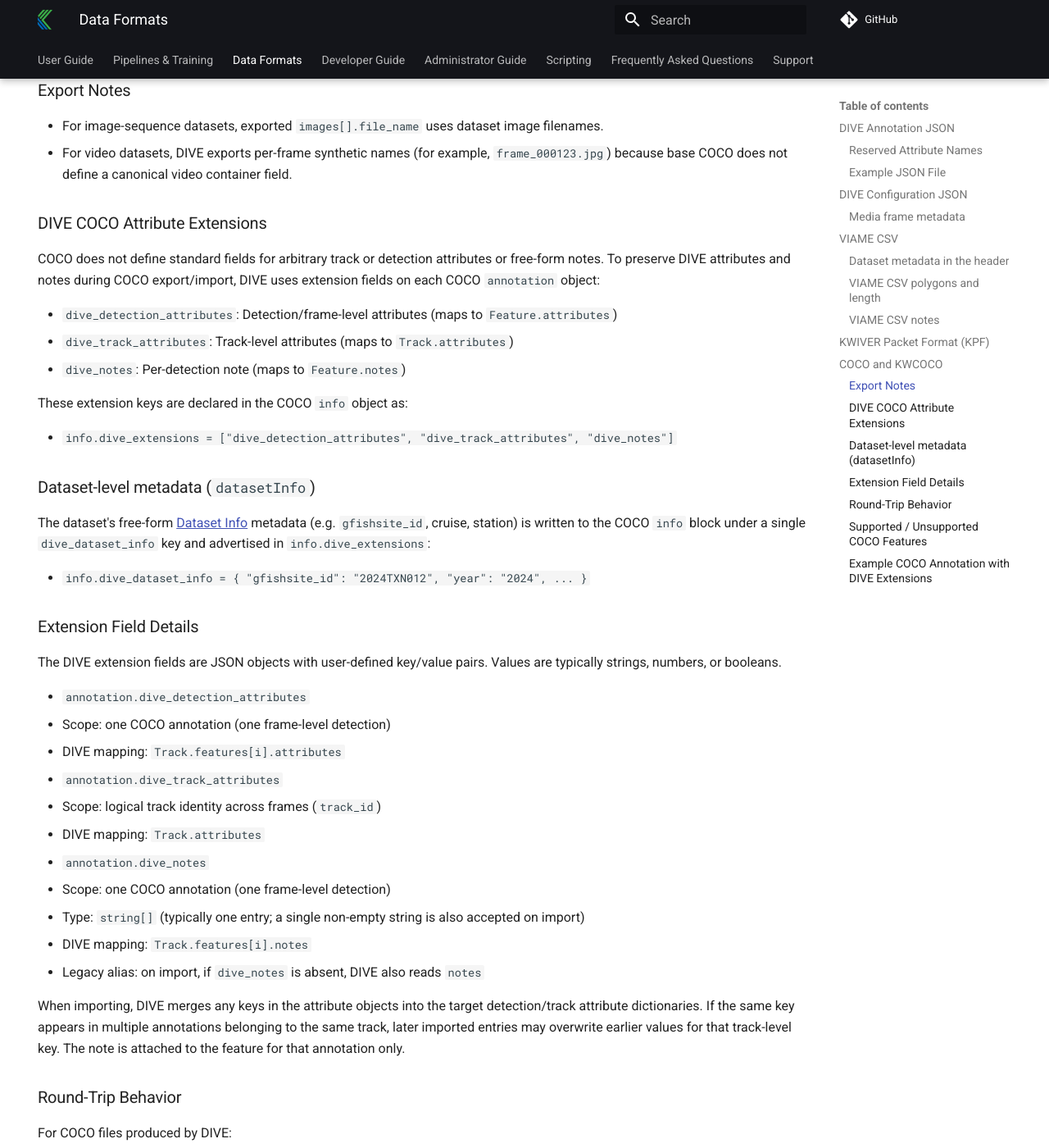
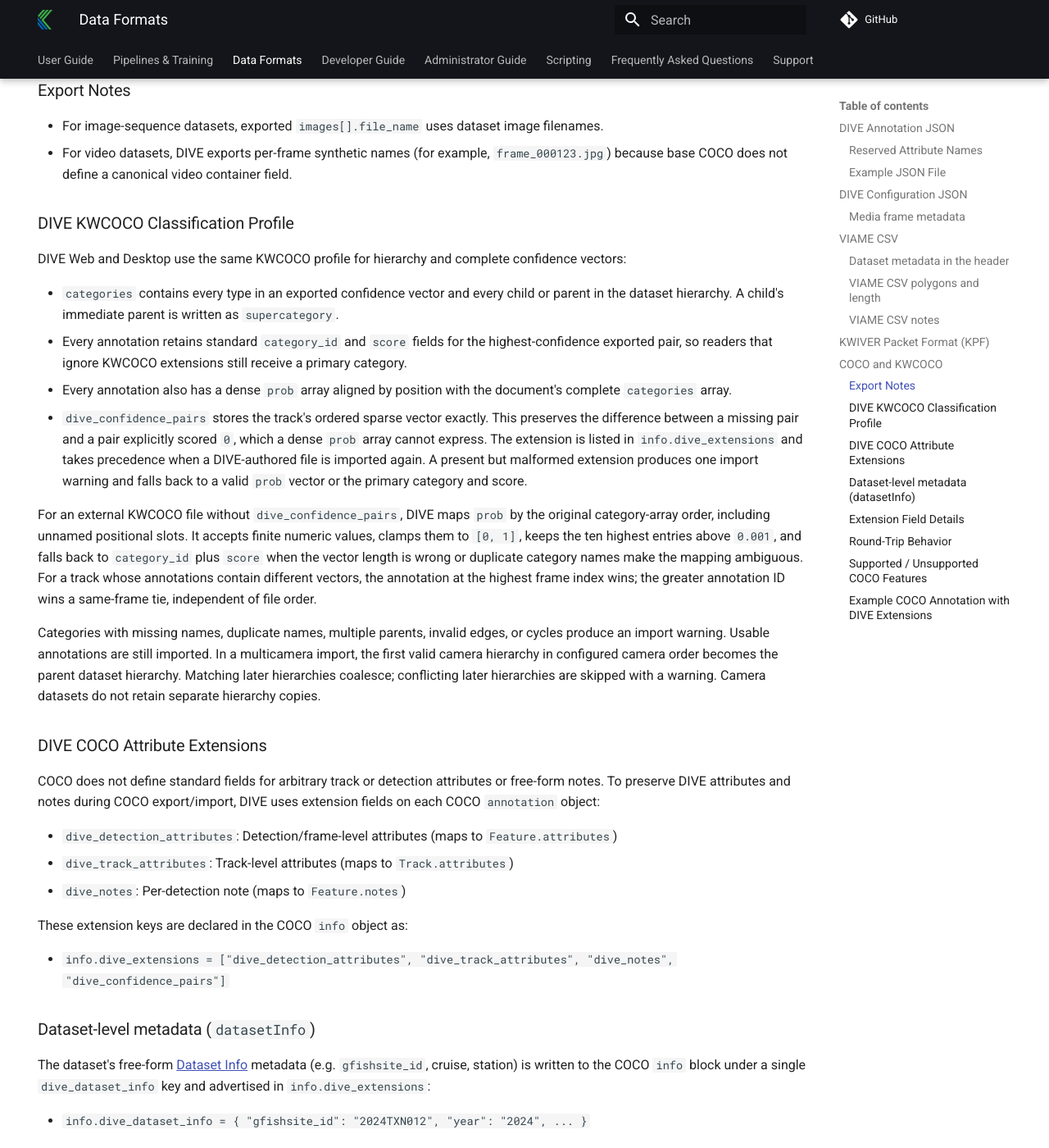
Before and after one commit to Kitware/dive, an MkDocs documentation site: the page built from docs/DataFormats.md, in a window 1280 px wide and 1400 px high, scrolled down 7545 px. Shown: the whole window at 82% size. Built offline with MkDocs 1.6.1 and Material for MkDocs 9.7.7, drawn with Linux system fonts in a browser that asks for light colours; comment, search, counter and statistics services are not loaded; some of the changed text lies outside the part shown.

Commit message:
Document and verify the DIVE KWCOCO profile

```diff
--- a/docs/DataFormats.md
+++ b/docs/DataFormats.md
@@ -210,7 +210,8 @@ DIVE Configuration JSON exports include a valid non-empty hierarchy and omit an
 one. The `config.json` embedded in a dataset zip follows the same rules. Invalid stored hierarchy
 prevents either configuration export and reports
 `Type hierarchy is invalid: {reason}. No configuration file was exported.` Hierarchy is not
-transported by DIVE Annotation JSON, COCO/KWCOCO, VIAME CSV, KPF, NIST, or `labels.txt`.
+transported by DIVE Annotation JSON, VIAME CSV, KPF, NIST, or `labels.txt`. KWCOCO transports it
+through category `supercategory` fields as described below.
 
 When importing a DIVE Configuration JSON with `datasetInfo`, **Overwrite** import (the
 default) replaces the existing `datasetInfo` block; an additive import merges it per-key
@@ -349,6 +350,35 @@ are also accepted on import.
 * For video datasets, DIVE exports per-frame synthetic names (for example, `frame_000123.jpg`)
   because base COCO does not define a canonical video container field.
 
+### DIVE KWCOCO Classification Profile
+
+DIVE Web and Desktop use the same KWCOCO profile for hierarchy and complete confidence vectors:
+
+* `categories` contains every type in an exported confidence vector and every child or parent in
+  the dataset hierarchy. A child's immediate parent is written as `supercategory`.
+* Every annotation retains standard `category_id` and `score` fields for the highest-confidence
+  exported pair, so readers that ignore KWCOCO extensions still receive a primary category.
+* Every annotation also has a dense `prob` array aligned by position with the document's complete
+  `categories` array.
+* `dive_confidence_pairs` stores the track's ordered sparse vector exactly. This preserves the
+  difference between a missing pair and a pair explicitly scored `0`, which a dense `prob` array
+  cannot express. The extension is listed in `info.dive_extensions` and takes precedence when a
+  DIVE-authored file is imported again. A present but malformed extension produces one import
+  warning and falls back to a valid `prob` vector or the primary category and score.
+
+For an external KWCOCO file without `dive_confidence_pairs`, DIVE maps `prob` by the original
+category-array order, including unnamed positional slots. It accepts finite numeric values, clamps
+them to `[0, 1]`, keeps the ten highest entries above `0.001`, and falls back to `category_id` plus
+`score` when the vector length is wrong or duplicate category names make the mapping ambiguous.
+For a track whose annotations contain different vectors, the annotation at the highest frame index
+wins; the greater annotation ID wins a same-frame tie, independent of file order.
+
+Categories with missing names, duplicate names, multiple parents, invalid edges, or cycles produce
+an import warning. Usable annotations are still imported. In a multicamera import, the first valid
+camera hierarchy in configured camera order becomes the parent dataset hierarchy. Matching later
+hierarchies coalesce; conflicting later hierarchies are skipped with a warning. Camera datasets do
+not retain separate hierarchy copies.
+
 ### DIVE COCO Attribute Extensions
 
 COCO does not define standard fields for arbitrary track or detection attributes
@@ -361,7 +391,7 @@ export/import, DIVE uses extension fields on each COCO `annotation` object:
 
 These extension keys are declared in the COCO `info` object as:
 
-* `info.dive_extensions = ["dive_detection_attributes", "dive_track_attributes", "dive_notes"]`
+* `info.dive_extensions = ["dive_detection_attributes", "dive_track_attributes", "dive_notes", "dive_confidence_pairs"]`
 
 ### Dataset-level metadata (`datasetInfo`)
 
@@ -402,7 +432,9 @@ For COCO files produced by DIVE:
 * DIVE writes `dive_detection_attributes` and `dive_track_attributes` on each
   annotation when attributes are present.
 * DIVE writes `dive_notes` on each annotation when that feature has a note.
-* Re-importing that file into DIVE preserves those attributes and notes.
+* DIVE writes category-aligned `prob` plus exact `dive_confidence_pairs` on each annotation.
+* Re-importing that file into DIVE preserves hierarchy edges, track IDs, complete confidence
+  vectors, attributes, and notes.
 
 For COCO files not produced by DIVE:
 
@@ -428,22 +460,25 @@ For COCO files not produced by DIVE:
 {
   "info": {
     "description": "DIVE export for my-dataset",
-    "dive_extensions": ["dive_detection_attributes", "dive_track_attributes", "dive_notes"]
+    "dive_extensions": ["dive_detection_attributes", "dive_track_attributes", "dive_notes", "dive_confidence_pairs"]
   },
   "images": [
     { "id": 1, "file_name": "frame_000000.jpg", "frame_index": 0 }
   ],
   "categories": [
     { "id": 1, "name": "fish", "keypoints": ["head", "tail"] },
-    { "id": 2, "name": "crab" }
+    { "id": 2, "name": "shark", "supercategory": "fish" },
+    { "id": 3, "name": "crab" }
   ],
   "annotations": [
     {
       "id": 1,
       "image_id": 1,
-      "category_id": 1,
+      "category_id": 2,
       "bbox": [100, 200, 50, 80],
       "score": 0.97,
+      "prob": [0.03, 0.97, 0],
+      "dive_confidence_pairs": [["shark", 0.97], ["fish", 0.03]],
       "track_id": 42,
       "dive_detection_attributes": {
         "visibility": "poor",
@@ -458,9 +493,11 @@ For COCO files not produced by DIVE:
     {
       "id": 2,
       "image_id": 1,
-      "category_id": 2,
+      "category_id": 3,
       "bbox": [320, 140, 120, 90],
       "score": 0.91,
+      "prob": [0, 0, 0.91],
+      "dive_confidence_pairs": [["crab", 0.91]],
       "track_id": 77,
       "segmentation": [
         [320, 140, 360, 130, 430, 170, 440, 220, 360, 230, 325, 200]
```
Also changed, not shown: 8 other files.
